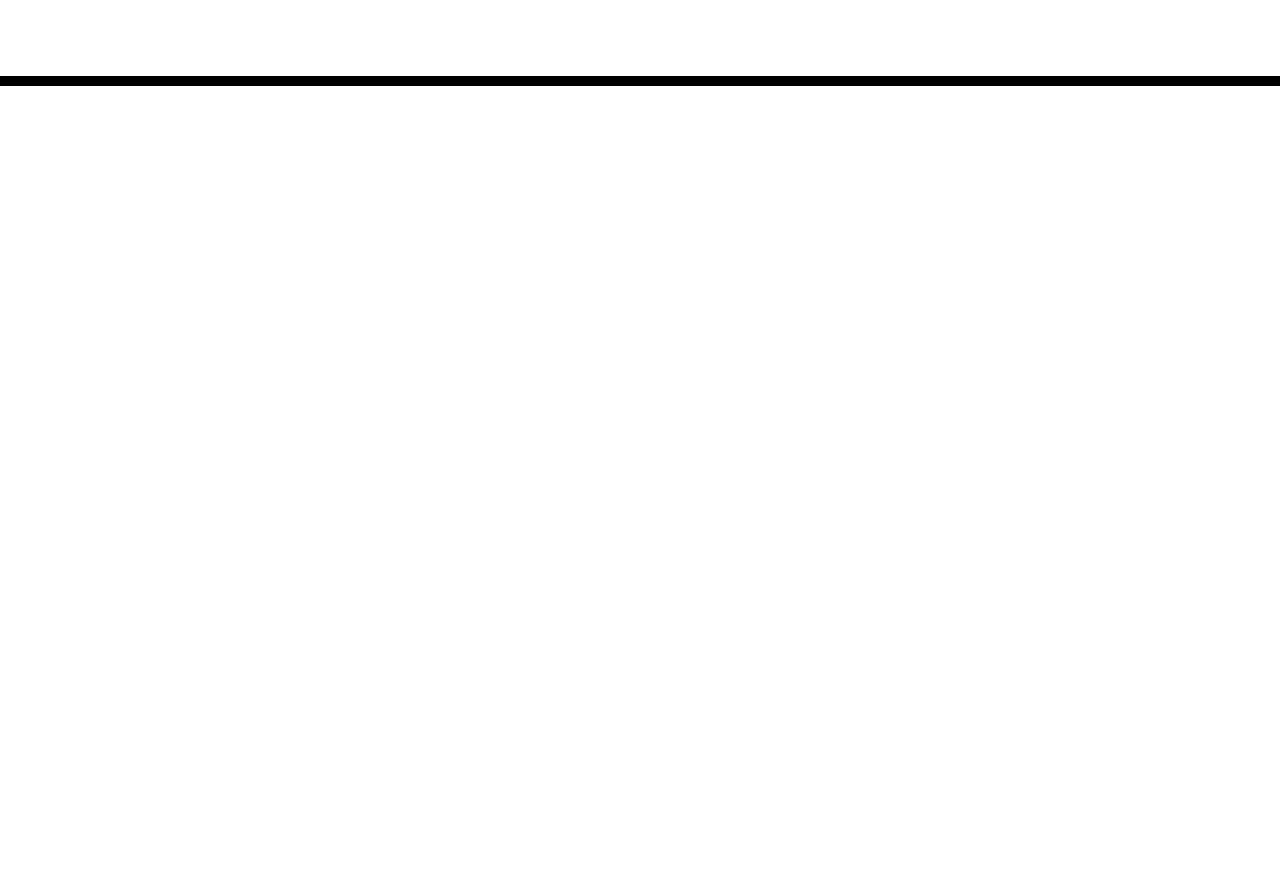
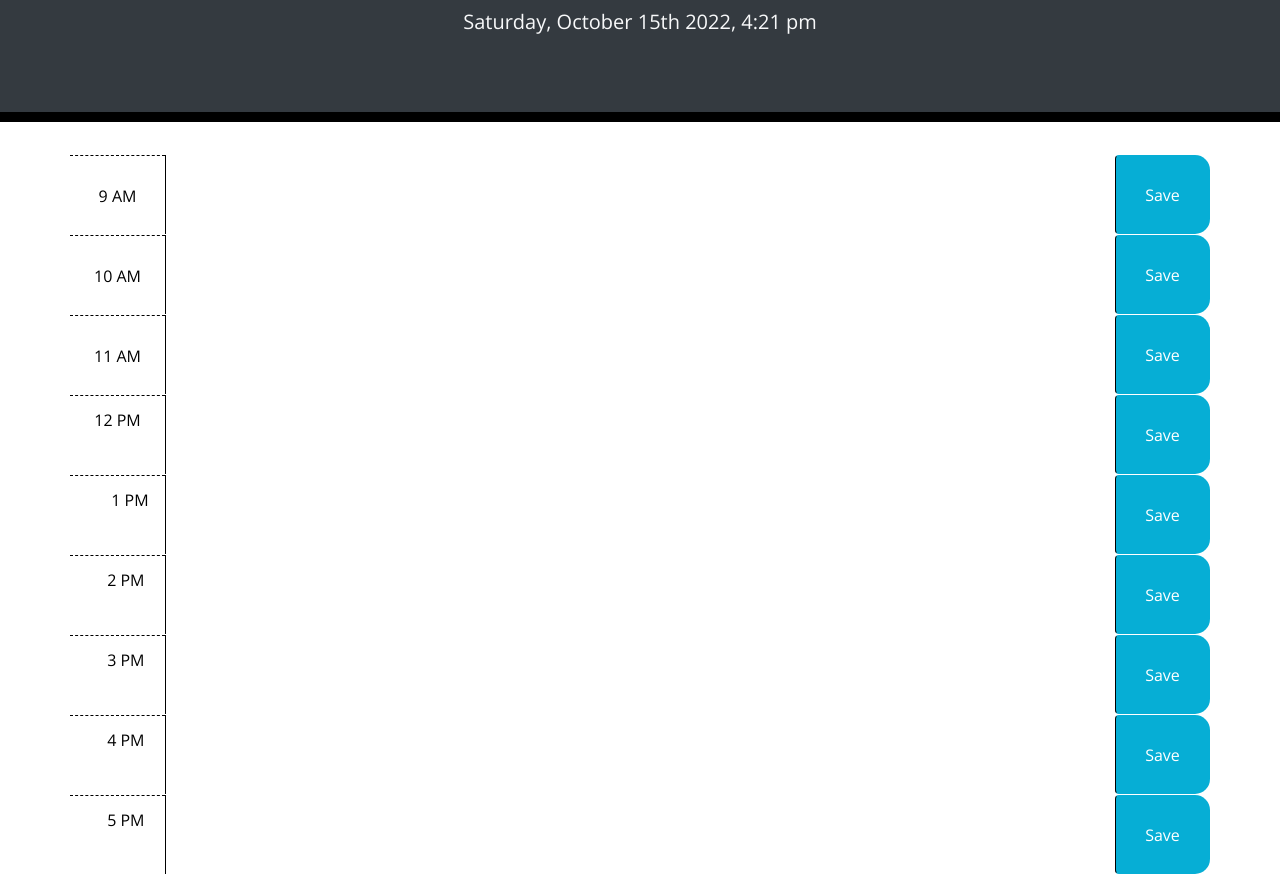
Before and after one commit to Eaponte24/Work-Day-Scheduler, a plain HTML site: page index.html in a window 1280 px wide. Shown: the part 182-1056 px from the top of the page. Before the commit the page ends 800 px from the top, so only its background shows below. Drawn offline with nearby package versions, Linux system fonts and the light colour scheme; files that its build step writes are made by us from their sources.

Commit message:
added to the HTML for the layout of the project as well as connected the js files

```diff
--- a/assets/script.js
+++ b/assets/script.js
@@ -0,0 +1,2 @@
+var today = moment();
+$("#currentDay").text(today.format("dddd, MMMM Do YYYY, h:mm a"));
--- a/assets/style.css
+++ b/assets/style.css
@@ -19,6 +19,7 @@ body {
     color: black;
     border-radius: 0;
     border-bottom: 10px solid black;
+
   }
 
   .description {
--- a/index.html
+++ b/index.html
@@ -18,21 +18,107 @@
       href="https://fonts.googleapis.com/css?family=Open+Sans&display=swap"
       rel="stylesheet"
     />
-    <link rel="stylesheet" href="style.css" />
+    <link rel="stylesheet" href="assets/style.css" />
     <title>Work Day Scheduler</title>
   </head>
 
   <body>
-    <header class="jumbotron">
+    <header class="jumbotron bg-dark text-light">
       <h1 class="display-3">Work Day Scheduler</h1>
       <p class="lead">A simple calendar app for scheduling your work day</p>
       <p id="currentDay" class="lead"></p>
     </header>
-    <div class="container">
+    <div class="container ">
       <!-- Timeblocks go here -->
-    </div>
+
+        <section id="hour9" class="row time-block">
+            <row class="col-md-1 hour">
+                9 AM
+            </row>
+            <textarea class="col-md-10 description">
+            </textarea>
+            <button class="btn saveBtn col-md-1">Save</button>
+        </section>
+
+        <section id="hour10" class="row time-block">
+          <row class="col-md-1 hour">
+              10 AM
+          </row>
+          <textarea class="col-md-10 description">
+          </textarea>
+          <button class="btn saveBtn col-md-1">Save</button>
+        </section>
+
+        <section id="hour11" class="row time-block">
+          <row class="col-md-1 hour">
+            11 AM
+          </row>
+          <textarea class="col-md-10 description">
+          </textarea>
+          <button class="btn saveBtn col-md-1">Save</button>
+        </section>
+
+        <section id="hour12" class="row time-block">
+            <row class="col-md-1 hour">
+12 PM
+            </row>
+            <textarea class="col-md-10 description">
+            </textarea>
+          <button class="btn saveBtn col-md-1">Save</button>
+        </section>
+
+        <section id="hour1" class="row time-block">
+            <row class="col-md-1 hour">
+      1 PM
+            </row>
+            <textarea class="col-md-10 description">
+            </textarea>
+            <button class="btn saveBtn col-md-1">Save</button>
+        </section>
+
+        <section id="hour2" class="row time-block">
+            <row class="col-md-1 hour">
+    2 PM
+            </row>
+            <textarea class="col-md-10 description">
+            </textarea>
+            <button class="btn saveBtn col-md-1">Save</button>
+        </section>
+
+        <section id="hour3" class="row time-block">
+            <row class="col-md-1 hour">
+    3 PM
+            </row>
+            <textarea class="col-md-10 description">
+            </textarea>
+            <button class="btn saveBtn col-md-1">Save</button>
+        </section>
+
+        <section id="hour4" class="row time-block">
+            <row  class="col-md-1 hour">
+    4 PM
+            </row>
+            <textarea class="col-md-10 description">
+            </textarea>
+            <button class="btn saveBtn col-md-1">Save</button>
+        </section>
+
+        <section id="hour5" class="row time-block">
+            <row class="col-md-1 hour">
+    5 PM
+            </row>
+            <textarea class="col-md-10 description">
+            </textarea>
+            <button class="btn saveBtn col-md-1">Save</button>
+        </section>
+
+
+  </div>
+
+
 
     <script src="https://cdnjs.cloudflare.com/ajax/libs/jquery/3.2.1/jquery.min.js"></script>
     <script src="https://cdnjs.cloudflare.com/ajax/libs/moment.js/2.24.0/moment.min.js"></script>
+    <script src="./assets/script.js"></script>
   </body>
 </html>
```
